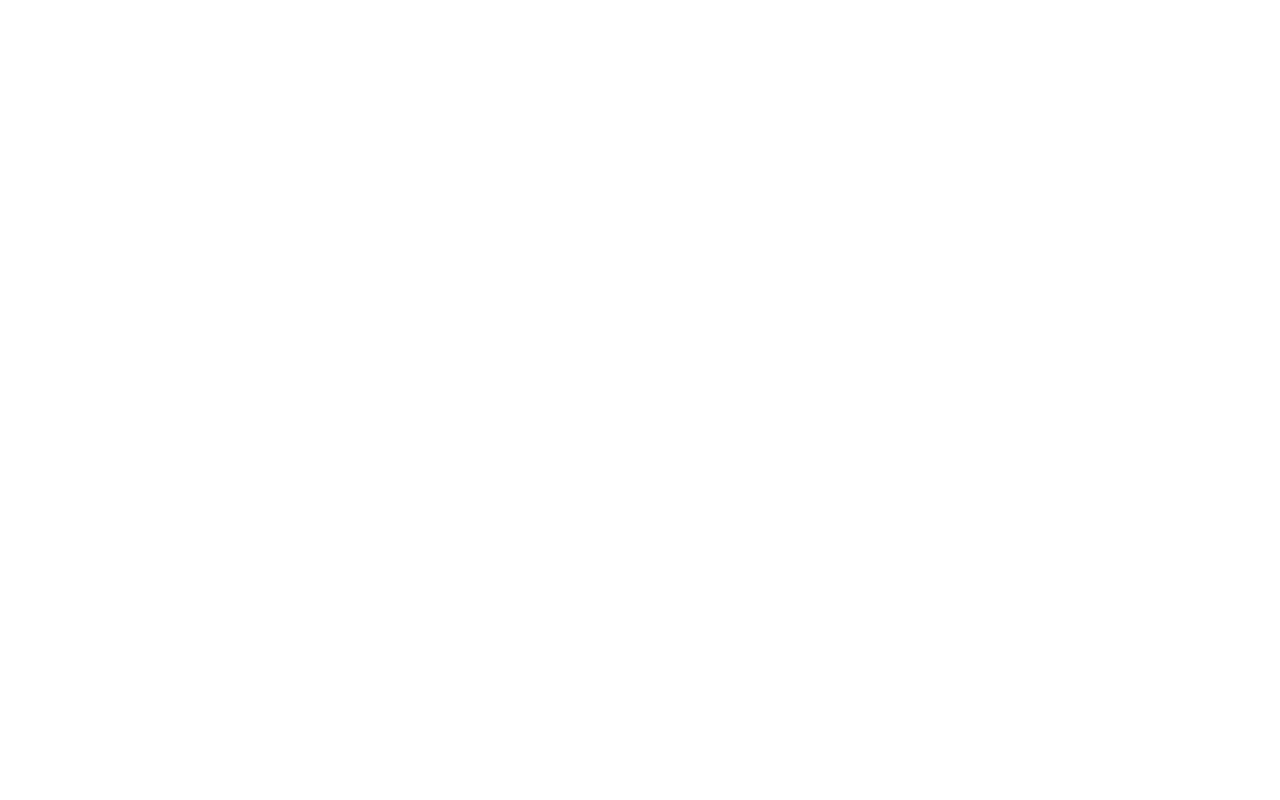
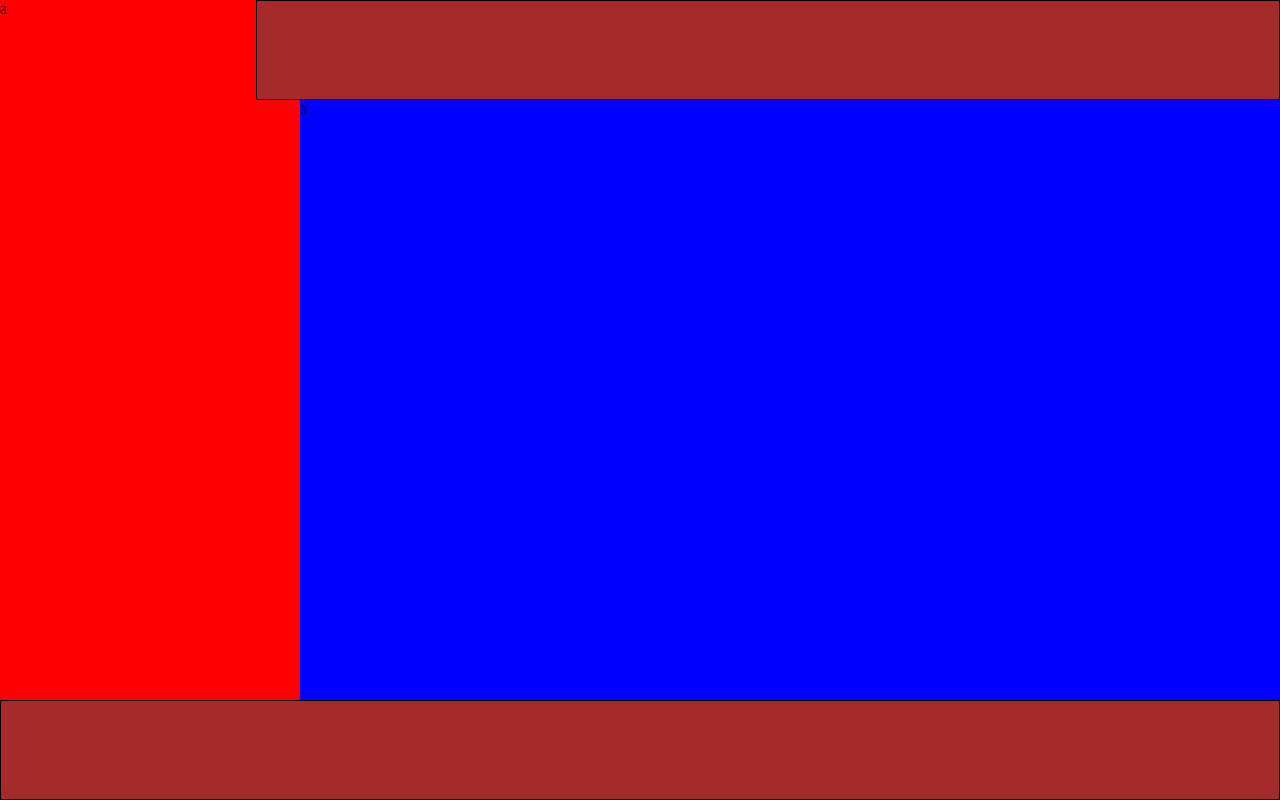
Before and after one commit to DomenicoAgostino/html-css-spotifyweb, a plain HTML site: page index.html in a window 1280 px wide. Drawn offline with Linux system fonts and the light colour scheme.

Commit message:
Layout quasi pronto

```diff
--- a/css/general.css
+++ b/css/general.css
@@ -10,6 +10,32 @@
 
 /* FLEX utils */
 
+/* Clearix e Float */
+
+.clearfix::after{
+  content: '';
+  display: table;
+  clear: both;
+}
+
+
+.float-left {
+  float: left;
+
+}
+
+
+.float-right {
+  float: right;
+}
+
+
+
+
+
+
+
+/* Clearix e Float */
 
 /* DEBUG */
 
--- a/css/style.css
+++ b/css/style.css
@@ -0,0 +1,83 @@
+
+
+/* header */
+
+
+header {
+  position: fixed;
+  top: 0;
+  right: 0;
+  width: 80%;
+}
+
+
+
+
+
+
+
+
+/* header */
+
+
+/* Main  */
+
+main {
+  height: calc(100vh - 100px);
+
+
+}
+
+.main-left {
+  width: 300px;
+  background-color: red;
+  height: 100%;
+}
+
+.main-center {
+  width: calc(100% - 300px);
+  height: calc(100% - 100px );
+  margin-top: 100px;
+  background-color: blue;
+
+}
+
+
+.main-center::before{
+  content: '';
+  display: block;
+  /* 70px perché il mio menu è alto 70 */
+  height: 70px;
+  /* 70px perché il mio menu è alto 70 */
+  margin: -70px 0 0;
+}
+
+
+
+
+
+
+
+
+
+
+
+
+
+
+
+
+
+
+
+
+
+
+
+
+
+
+
+
+
+/* Main */
--- a/css/utils.css
+++ b/css/utils.css
@@ -6,5 +6,5 @@
 
 
 ul {
-  list-style: none;;
+  list-style: none;
 }
--- a/index.html
+++ b/index.html
@@ -13,5 +13,12 @@
 </head>
 <body>
 
+  <header class="debug h100 clearfix">
+  </header>
+  <main class="">
+    <div class="main-left float-left">a</div>
+    <div class="main-center float-left">a</div>
+  </main>
+  <footer class="debug h100"></footer>
 </body>
 </html>
```
